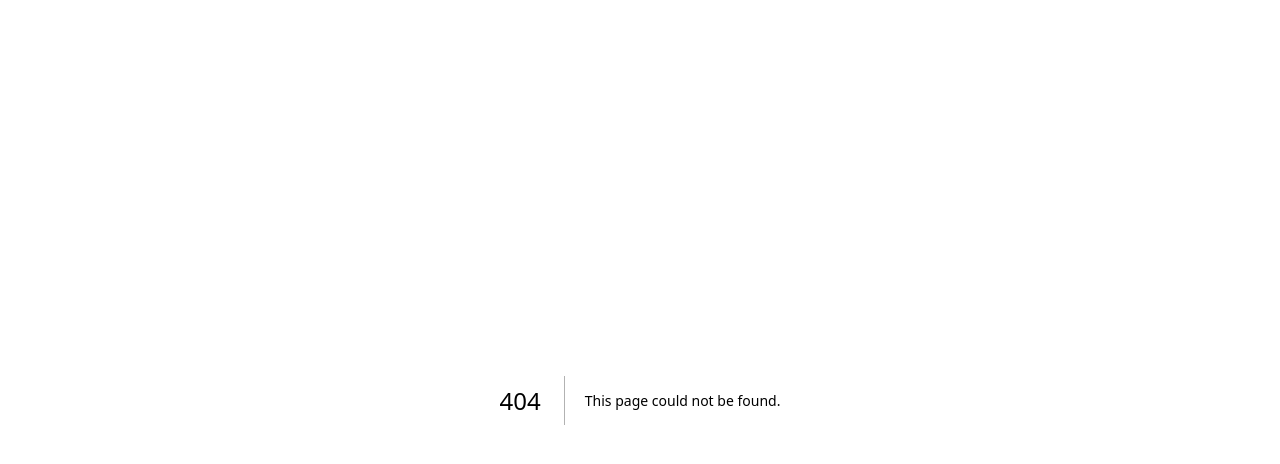
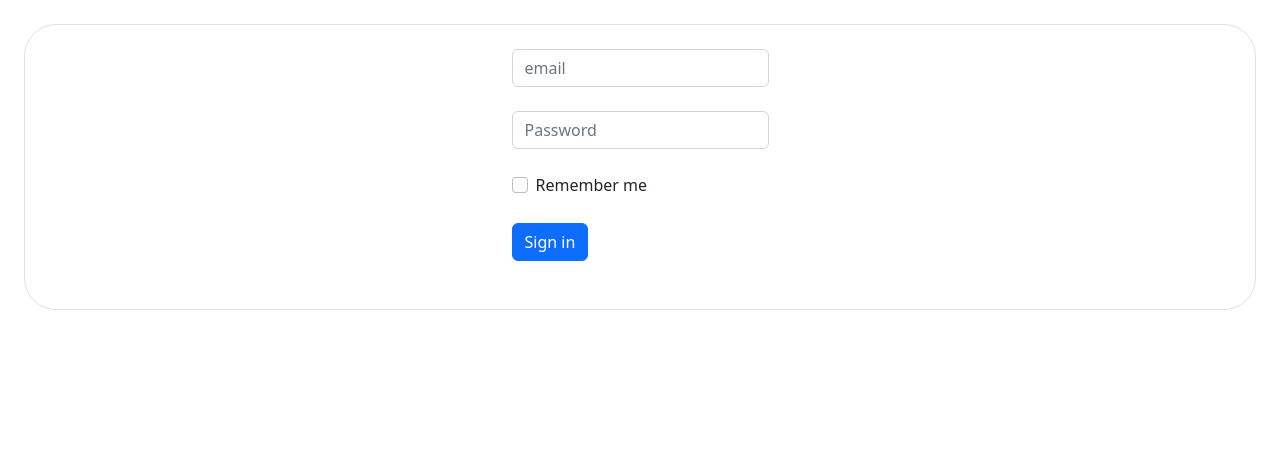
Before and after one commit to aloon/russian, a Next.js app: page /admin/conjugate in a window 1280 px wide. Before the commit this address had no page. Shown: the top 464 px of the page. Built offline with nearby package versions, Linux system fonts and the light colour scheme.

Commit message:
pagina admin conjugate

```diff
--- /dev/null
+++ b/pages/admin/conjugate/index.js
@@ -0,0 +1,23 @@
+import React, { useState, useEffect } from 'react';
+import Login from '../../login'
+import Back from '../../../lib/back';
+import { Layout } from '../../../lib/layout';
+
+const ConjugateAdmin = () => {
+
+  const [token, setToken] = useState(null);
+
+  useEffect(() => {
+    setToken(localStorage.getItem("token") || sessionStorage.getItem("token"));
+  })
+
+
+  return (token == null) ? <Login /> :
+    <Layout>
+      <Back href={"/"} />
+      WIP
+    </Layout>
+
+}
+
+export default ConjugateAdmin
--- a/pages/admin/index.js
+++ b/pages/admin/index.js
@@ -14,6 +14,7 @@ const HomeAdmin = () => {
 
   const items = [
     { href: "/admin/join-words/categories", text: "Categories in join words" },
+    { href: "/admin/conjugate/", text: "Match conjugations" },
     { href: "/admin/users/", text: "Users" }
   ]
 
```
